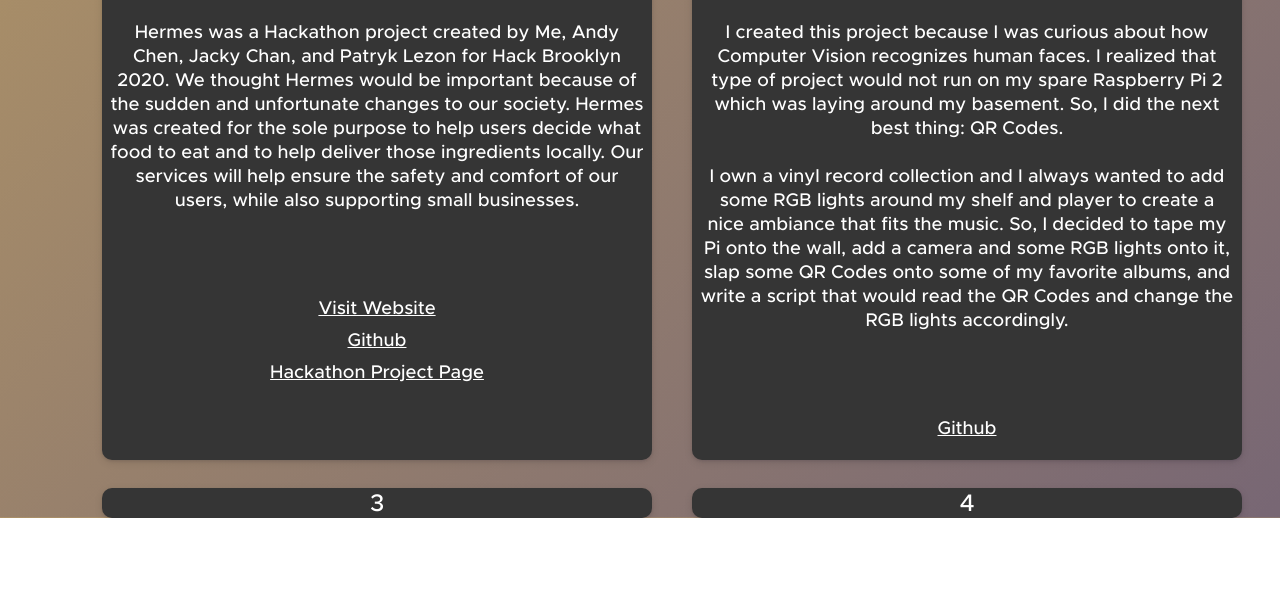
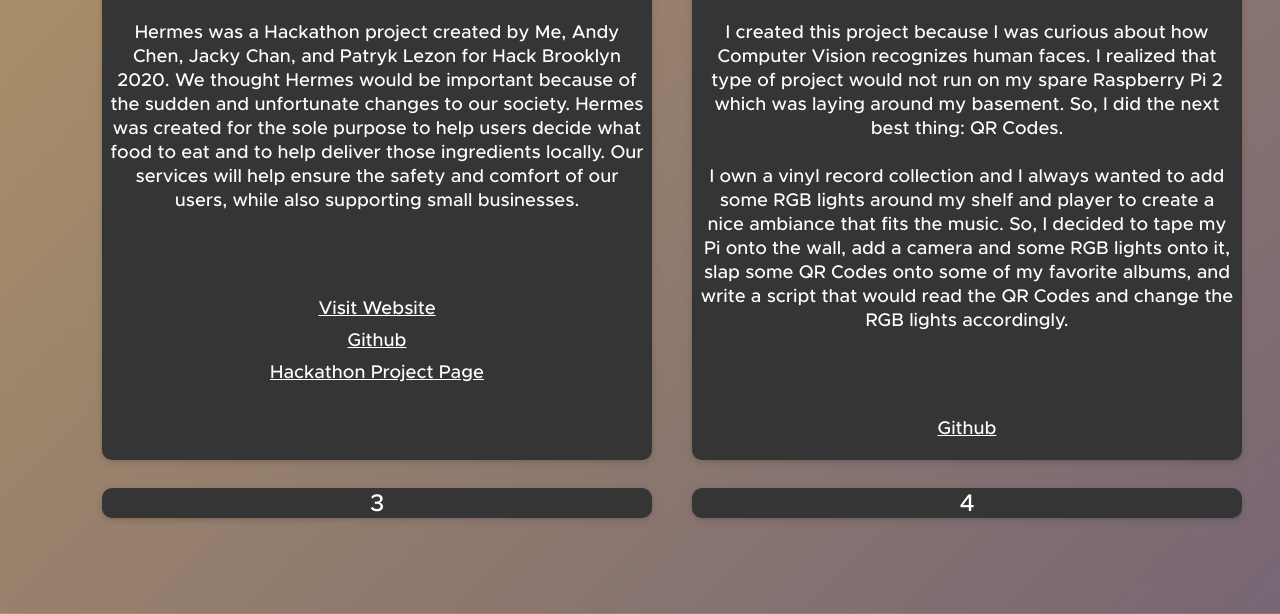
Before and after one commit to caesar-chin/caesar-chin.github.io, a plain HTML site: page index.html in a window 1280 px wide. Shown: the part 1513-2127 px from the top of the page. Before the commit the page ends 2031 px from the top, so only its background shows below. Drawn offline with Linux system fonts and the light colour scheme.

Commit message:
Initial Commit

```diff
--- a/css/about.css
+++ b/css/about.css
@@ -102,6 +102,10 @@
 
 .paragraph {
     font-size: 1.75vw;
+}
+
+footer{
+    height: 6rem;
 }
 
 @-webkit-keyframes fade {
--- a/index.html
+++ b/index.html
@@ -135,6 +135,7 @@
             </section>
         </div>
     </div>
+    <footer></footer>
     </main>
     <script src="/caesar-chin.github.io/js/index.js"></script>
 </body>
```
